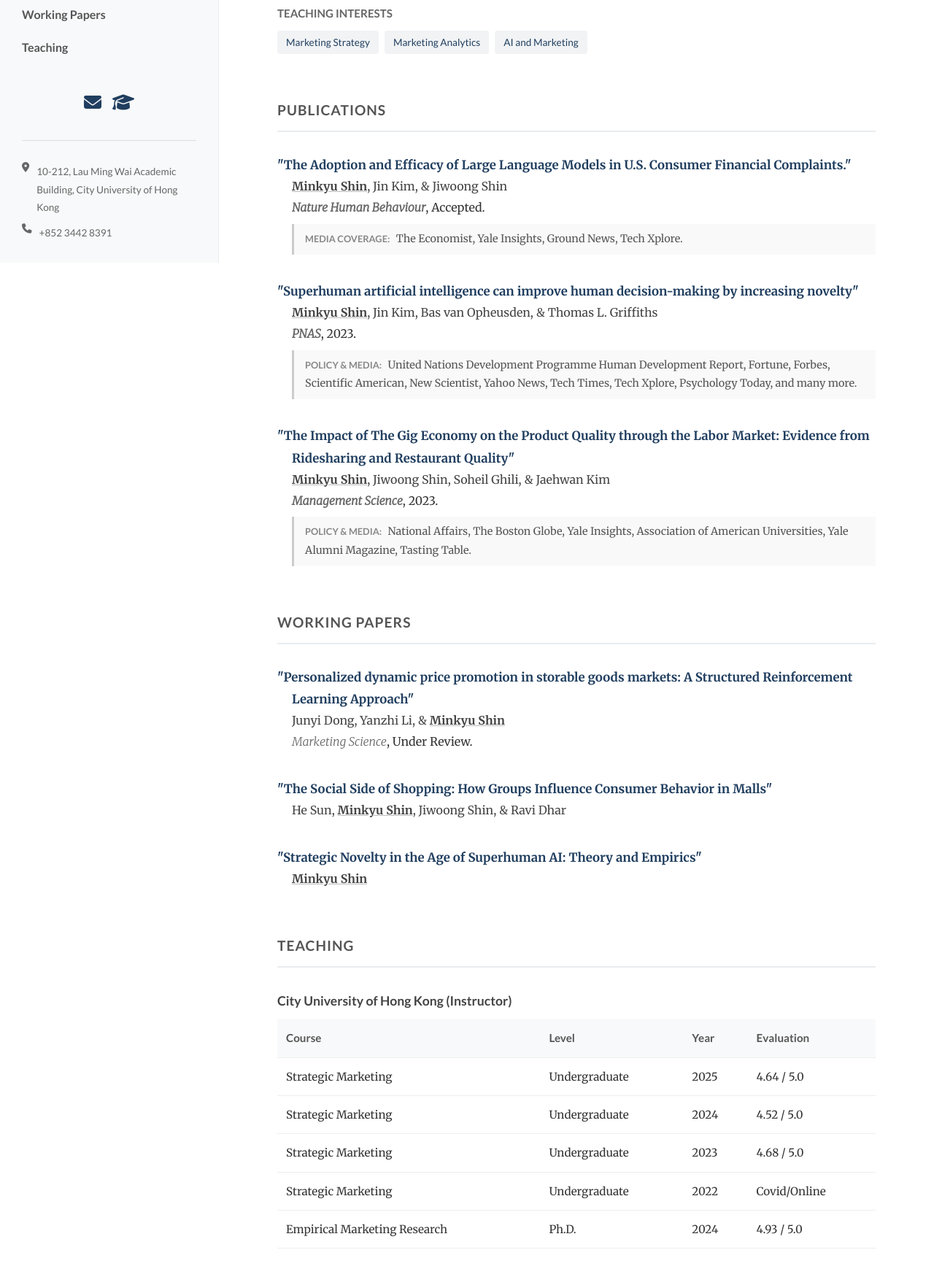
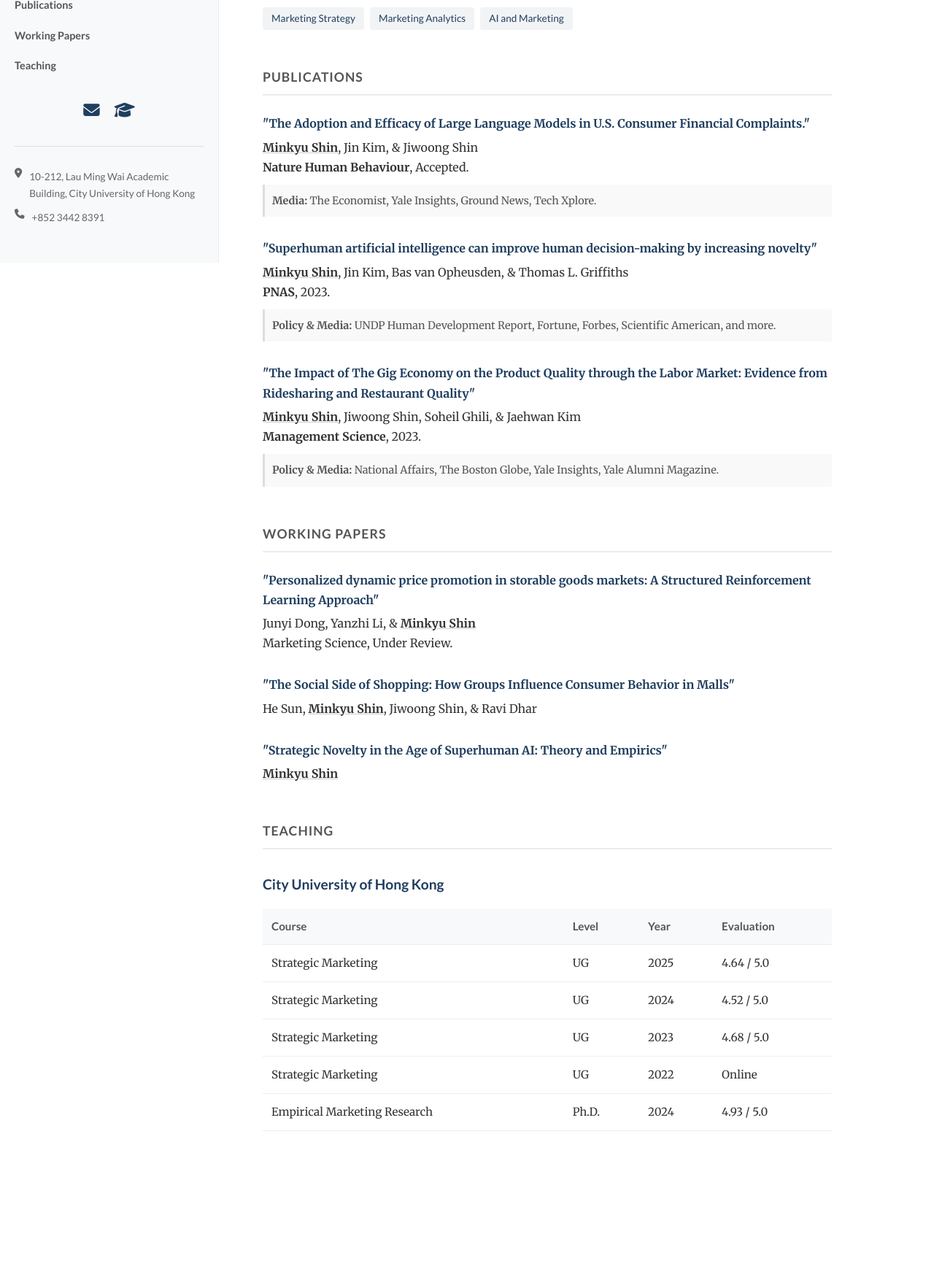
Before and after one commit to minkyu-shin-marketing/website, a plain HTML site: page index.html in a window 1280 px wide. Shown: the part 440-2190 px from the top of the page at 73% size. After the commit the page ends 2100 px from the top, so only its background shows below. Drawn offline with Linux system fonts and the light colour scheme.

Commit message:
Add files via upload

```diff
--- a/index.html
+++ b/index.html
@@ -14,16 +14,16 @@
 
     <style>
         :root {
-            --primary-color: #203e5f; /* Deep Academic Blue */
-            --accent-color: #2980b9;  /* Brighter Blue for links */
+            --primary-color: #203e5f;
+            --accent-color: #2980b9;
             --text-color: #333333;
             --bg-color: #ffffff;
             --sidebar-bg: #f8f9fa;
             --border-color: #e9ecef;
             --meta-color: #666;
+            --sidebar-width: 300px;
         }
 
-        /* --- Global Reset & Typography --- */
         * { box-sizing: border-box; }
 
         body {
@@ -32,7 +32,7 @@
             background-color: var(--bg-color);
             margin: 0;
             padding: 0;
-            line-height: 1.8;
+            line-height: 1.7;
             font-size: 16px;
         }
 
@@ -43,11 +43,10 @@
         }
 
         h3 {
-            font-size: 1.1rem;
-            margin-top: 20px;
-            margin-bottom: 10px;
+            font-size: 1.2rem;
+            margin-top: 2rem;
+            margin-bottom: 1rem;
             font-weight: 700;
-            color: #444;
         }
 
         a {
@@ -63,29 +62,44 @@
 
         /* --- Layout Grid --- */
         .wrapper {
-            display: grid;
-            grid-template-columns: 300px 1fr;
+            display: flex;
+            flex-direction: column;
+        }
+
+        @media (min-width: 992px) {
+            .wrapper {
+                flex-direction: row;
                 min-height: 100vh;
             }
+        }
 
-        /* --- Sidebar (Left Column) --- */
+        /* --- Sidebar --- */
         aside {
             background-color: var(--sidebar-bg);
-            padding: 40px 30px;
-            border-right: 1px solid var(--border-color);
+            padding: 40px 20px;
+            border-bottom: 1px solid var(--border-color);
             display: flex;
             flex-direction: column;
             align-items: center;
             text-align: center;
+        }
+
+        @media (min-width: 992px) {
+            aside {
+                width: var(--sidebar-width);
                 position: sticky;
                 top: 0;
                 height: 100vh;
+                border-bottom: none;
+                border-right: 1px solid var(--border-color);
                 overflow-y: auto;
+                flex-shrink: 0;
+            }
         }
 
         .profile-img {
-            width: 180px;
-            height: 180px;
+            width: 150px;
+            height: 150px;
             border-radius: 50%;
             object-fit: cover;
             margin-bottom: 20px;
@@ -93,8 +107,12 @@
             box-shadow: 0 4px 6px rgba(0,0,0,0.1);
         }
 
+        @media (min-width: 992px) {
+            .profile-img { width: 180px; height: 180px; }
+        }
+
         .name-title h1 {
-            font-size: 1.8rem;
+            font-size: 1.6rem;
             margin-bottom: 5px;
             font-weight: 700;
         }
@@ -104,61 +122,61 @@
             font-size: 0.95rem;
             color: #666;
             margin-bottom: 20px;
-            line-height: 1.4;
         }
 
+        /* --- Responsive Nav --- */
         .nav-menu {
+            margin-top: 10px;
+            width: 100%;
+            display: flex;
+            flex-wrap: wrap;
+            justify-content: center;
+            gap: 15px;
+        }
+
+        @media (min-width: 992px) {
+            .nav-menu {
+                flex-direction: column;
+                text-align: left;
                 margin-top: 20px;
-            width: 100%;
-            text-align: left;
+                gap: 0;
+            }
         }
 
         .nav-menu a {
-            display: block;
-            padding: 8px 0;
+            padding: 5px 0;
             color: #555;
             font-family: 'Lato', sans-serif;
             font-weight: 600;
+            font-size: 0.9rem;
+        }
+
+        @media (min-width: 992px) {
+            .nav-menu a {
+                display: block;
+                padding: 8px 0;
                 border-bottom: 1px solid transparent;
             }
-
             .nav-menu a:hover {
                 color: var(--primary-color);
                 border-bottom: 1px solid var(--border-color);
                 text-decoration: none;
             }
+        }
 
         .sidebar-links {
-            margin-top: 30px;
+            margin-top: 20px;
             display: flex;
-            gap: 15px;
-            justify-content: center;
+            gap: 20px;
         }
 
         .sidebar-links a {
-            font-size: 1.5rem;
+            font-size: 1.4rem;
             color: var(--primary-color);
         }
 
-        .cv-button {
-            display: inline-block;
-            margin-top: 25px;
-            padding: 8px 20px;
-            border: 1px solid var(--primary-color);
-            border-radius: 4px;
-            font-family: 'Lato', sans-serif;
-            font-weight: bold;
-            font-size: 0.9rem;
-            color: var(--primary-color);
-        }
-
-        .cv-button:hover {
-            background-color: var(--primary-color);
-            color: white;
-            text-decoration: none;
-        }
-
         .contact-info {
+            display: none; /* Hidden on mobile to save space */
             font-family: 'Lato', sans-serif;
             font-size: 0.85rem;
             width: 100%;
@@ -169,6 +187,10 @@
             color: #666;
         }
 
+        @media (min-width: 992px) {
+            .contact-info { display: block; }
+        }
+
         .contact-info p {
             margin: 10px 0;
             display: flex;
@@ -176,54 +198,56 @@
             gap: 10px;
         }
 
-        /* --- Main Content (Right Column) --- */
+        /* --- Main Content --- */
         main {
-            padding: 60px 80px;
-            max-width: 1000px;
+            padding: 40px 20px;
+            width: 100%;
+            max-width: 900px;
+            margin: 0 auto;
+        }
+
+        @media (min-width: 992px) {
+            main {
+                padding: 60px 60px;
+                margin: 0;
+            }
         }
 
         section {
-            margin-bottom: 60px;
-            scroll-margin-top: 40px;
+            margin-bottom: 50px;
+            scroll-margin-top: 20px;
         }
 
         h2.section-title {
-            font-size: 1.5rem;
+            font-size: 1.1rem;
             border-bottom: 2px solid var(--border-color);
-            padding-bottom: 10px;
-            margin-bottom: 30px;
+            padding-bottom: 8px;
+            margin-bottom: 25px;
             text-transform: uppercase;
             letter-spacing: 1px;
-            font-size: 1.2rem;
             color: #555;
         }
 
-        /* --- Bio Text --- */
         .bio-text {
             font-size: 1.05rem;
             color: #444;
-            text-align: justify;
         }
 
-        /* --- Interests Tags --- */
-        .interests-container {
-            margin-top: 20px;
-        }
-
+        /* --- Tags --- */
         .interests-header {
             font-family: 'Lato', sans-serif;
             font-weight: 700;
-            font-size: 0.95rem;
+            font-size: 0.85rem;
             text-transform: uppercase;
-            margin-bottom: 10px;
+            margin: 20px 0 10px 0;
             display: block;
-            color: #666;
+            color: #888;
         }
 
         .tag-cloud {
             list-style: none;
             padding: 0;
-            margin: 0 0 20px 0;
+            margin: 0;
             display: flex;
             flex-wrap: wrap;
             gap: 8px;
@@ -238,65 +262,49 @@
             font-size: 0.85rem;
         }
 
-        /* --- Publication List --- */
+        /* --- Publications --- */
         .pub-list {
             list-style: none;
             padding: 0;
         }
 
         .pub-item {
-            margin-bottom: 35px;
-            padding-left: 20px;
-            text-indent: -20px; /* Hanging indent */
+            margin-bottom: 30px;
         }
 
         .pub-title {
             font-weight: 700;
             color: var(--primary-color);
-            font-size: 1.05rem;
-        }
-
-        .pub-authors {
-            color: #444;
+            display: block;
+            margin-bottom: 5px;
         }
 
         .me {
             font-weight: 700;
             text-decoration: underline;
-            text-decoration-color: #bbb;
+            text-decoration-color: #ccc;
         }
 
-        .pub-journal {
-            font-style: italic;
-            color: #666;
-        }
-
-        /* Media Coverage Styles */
         .media-block {
-            display: block;
-            margin-top: 8px;
-            padding: 8px 15px;
+            margin-top: 10px;
+            padding: 10px;
             background-color: #f9f9f9;
-            border-left: 3px solid #ccc;
+            border-left: 3px solid #ddd;
             font-size: 0.9rem;
-            text-indent: 0; /* Reset hanging indent */
             color: #555;
         }
 
-        .media-label {
-            font-family: 'Lato', sans-serif;
-            font-weight: 700;
-            font-size: 0.8rem;
-            text-transform: uppercase;
-            color: #888;
-            margin-right: 5px;
+        /* --- Responsive Table --- */
+        .table-container {
+            width: 100%;
+            overflow-x: auto; /* Allows horizontal scroll on small screens */
+            -webkit-overflow-scrolling: touch;
         }
 
-        /* --- Teaching Table --- */
         .teaching-table {
             width: 100%;
+            min-width: 500px; /* Ensures table doesn't squish too much */
             border-collapse: collapse;
-            margin-bottom: 30px;
             font-size: 0.95rem;
         }
 
@@ -310,37 +318,8 @@
             font-family: 'Lato', sans-serif;
             background-color: #f8f9fa;
             color: #555;
-            font-weight: 700;
         }
 
-        .teaching-list {
-            list-style-type: disc;
-            padding-left: 20px;
-        }
-        .teaching-list li {
-            margin-bottom: 5px;
-            color: #444;
-        }
-
-        /* --- Responsive --- */
-        @media (max-width: 768px) {
-            .wrapper {
-                grid-template-columns: 1fr;
-            }
-            aside {
-                position: relative;
-                height: auto;
-                border-right: none;
-                border-bottom: 1px solid var(--border-color);
-                padding: 40px 20px;
-            }
-            main {
-                padding: 40px 20px;
-            }
-            .sidebar-links {
-                margin-top: 15px;
-            }
-        }
     </style>
 </head>
 <body>
@@ -366,8 +345,6 @@
             <a href="mailto:minkshin@cityu.edu.hk" title="Email"><i class="fas fa-envelope"></i></a>
             <a href="https://scholar.google.com/citations?user=K2Q3HlcAAAAJ&hl=en&oi=sra" target="_blank" title="Google Scholar"><i class="fas fa-graduation-cap"></i></a>
         </div>
-
-
 
         <div class="contact-info">
             <p><i class="fas fa-map-marker-alt"></i> 10-212, Lau Ming Wai Academic Building, City University of Hong Kong</p>
@@ -412,29 +389,29 @@
             <h2 class="section-title">Publications</h2>
             <ul class="pub-list">
                 <li class="pub-item">
-                    <span class="pub-title">"The Adoption and Efficacy of Large Language Models in U.S. Consumer Financial Complaints."</span><br>
+                    <span class="pub-title">"The Adoption and Efficacy of Large Language Models in U.S. Consumer Financial Complaints."</span>
                     <span class="pub-authors"><span class="me">Minkyu Shin</span>, Jin Kim, & Jiwoong Shin</span><br>
                     <span class="pub-journal"><strong>Nature Human Behaviour</strong></span>, Accepted.
                     <div class="media-block">
-                        <span class="media-label">Media Coverage:</span> The Economist, Yale Insights, Ground News, Tech Xplore.
+                        <strong>Media:</strong> The Economist, Yale Insights, Ground News, Tech Xplore.
                     </div>
                 </li>
 
                 <li class="pub-item">
-                    <span class="pub-title">"Superhuman artificial intelligence can improve human decision-making by increasing novelty"</span><br>
+                    <span class="pub-title">"Superhuman artificial intelligence can improve human decision-making by increasing novelty"</span>
                     <span class="pub-authors"><span class="me">Minkyu Shin</span>, Jin Kim, Bas van Opheusden, & Thomas L. Griffiths</span><br>
                     <span class="pub-journal"><strong>PNAS</strong></span>, 2023.
                     <div class="media-block">
-                        <span class="media-label">Policy & Media:</span> United Nations Development Programme Human Development Report, Fortune, Forbes, Scientific American, New Scientist, Yahoo News, Tech Times, Tech Xplore, Psychology Today, and many more.
+                        <strong>Policy & Media:</strong> UNDP Human Development Report, Fortune, Forbes, Scientific American, and more.
                     </div>
                 </li>
 
                 <li class="pub-item">
-                    <span class="pub-title">"The Impact of The Gig Economy on the Product Quality through the Labor Market: Evidence from Ridesharing and Restaurant Quality"</span><br>
+                    <span class="pub-title">"The Impact of The Gig Economy on the Product Quality through the Labor Market: Evidence from Ridesharing and Restaurant Quality"</span>
                     <span class="pub-authors"><span class="me">Minkyu Shin</span>, Jiwoong Shin, Soheil Ghili, & Jaehwan Kim</span><br>
                     <span class="pub-journal"><strong>Management Science</strong></span>, 2023.
                     <div class="media-block">
-                        <span class="media-label">Policy & Media:</span> National Affairs, The Boston Globe, Yale Insights, Association of American Universities, Yale Alumni Magazine, Tasting Table.
+                        <strong>Policy & Media:</strong> National Affairs, The Boston Globe, Yale Insights, Yale Alumni Magazine.
                     </div>
                 </li>
             </ul>
@@ -444,19 +421,18 @@
             <h2 class="section-title">Working Papers</h2>
             <ul class="pub-list">
                 <li class="pub-item">
-                    <span class="pub-title">"Personalized dynamic price promotion in storable goods markets: A Structured Reinforcement Learning Approach"</span><br>
+                    <span class="pub-title">"Personalized dynamic price promotion in storable goods markets: A Structured Reinforcement Learning Approach"</span>
                     <span class="pub-authors">Junyi Dong, Yanzhi Li, & <span class="me">Minkyu Shin</span></span><br>
                     <span class="pub-journal">Marketing Science</span>, Under Review.
                 </li>
 
                 <li class="pub-item">
-                    <span class="pub-title">"The Social Side of Shopping: How Groups Influence Consumer Behavior in Malls"</span><br>
+                    <span class="pub-title">"The Social Side of Shopping: How Groups Influence Consumer Behavior in Malls"</span>
                     <span class="pub-authors">He Sun, <span class="me">Minkyu Shin</span>, Jiwoong Shin, & Ravi Dhar</span>
                 </li>
 
-
                  <li class="pub-item">
-                    <span class="pub-title">"Strategic Novelty in the Age of Superhuman AI: Theory and Empirics"</span><br>
+                    <span class="pub-title">"Strategic Novelty in the Age of Superhuman AI: Theory and Empirics"</span>
                     <span class="pub-authors"><span class="me">Minkyu Shin</span></span>
                 </li>
             </ul>
@@ -464,8 +440,8 @@
 
         <section id="teaching">
             <h2 class="section-title">Teaching</h2>
-
-            <h3>City University of Hong Kong (Instructor)</h3>
+            <h3>City University of Hong Kong</h3>
+            <div class="table-container">
                 <table class="teaching-table">
                     <thead>
                         <tr>
@@ -476,40 +452,14 @@
                         </tr>
                     </thead>
                     <tbody>
-                    <tr>
-                        <td>Strategic Marketing</td>
-                        <td>Undergraduate</td>
-                        <td>2025</td>
-                        <td>4.64 / 5.0</td>
-                    </tr>
-                    <tr>
-                        <td>Strategic Marketing</td>
-                        <td>Undergraduate</td>
-                        <td>2024</td>
-                        <td>4.52 / 5.0</td>
-                    </tr>
-                    <tr>
-                        <td>Strategic Marketing</td>
-                        <td>Undergraduate</td>
-                        <td>2023</td>
-                        <td>4.68 / 5.0</td>
-                    </tr>
-		    <tr>
-                        <td>Strategic Marketing</td>
-                        <td>Undergraduate</td>
-                        <td>2022</td>
-                        <td>Covid/Online</td>
-                    </tr>
-                    <tr>
-                        <td>Empirical Marketing Research</td>
-                        <td>Ph.D.</td>
-                        <td>2024</td>
-                        <td>4.93 / 5.0</td>
-                    </tr>
+                        <tr><td>Strategic Marketing</td><td>UG</td><td>2025</td><td>4.64 / 5.0</td></tr>
+                        <tr><td>Strategic Marketing</td><td>UG</td><td>2024</td><td>4.52 / 5.0</td></tr>
+                        <tr><td>Strategic Marketing</td><td>UG</td><td>2023</td><td>4.68 / 5.0</td></tr>
+                        <tr><td>Strategic Marketing</td><td>UG</td><td>2022</td><td>Online</td></tr>
+                        <tr><td>Empirical Marketing Research</td><td>Ph.D.</td><td>2024</td><td>4.93 / 5.0</td></tr>
                     </tbody>
                 </table>
-
-
+            </div>
         </section>
 
     </main>
```
Lines whose indentation alone changed are shown as unchanged.
